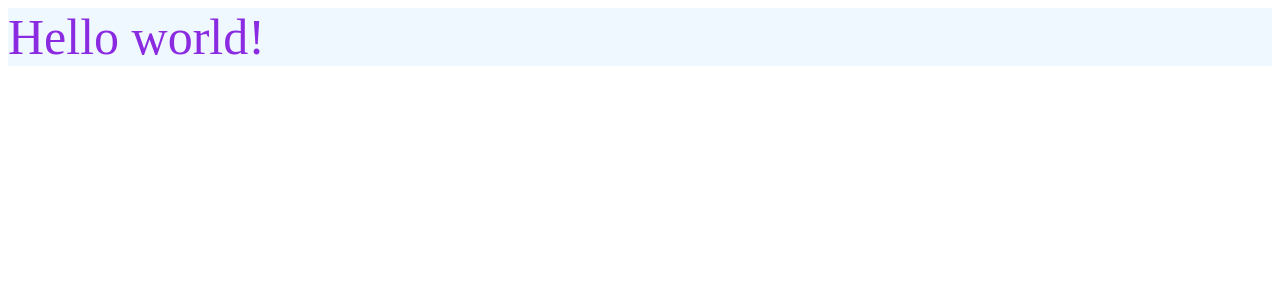
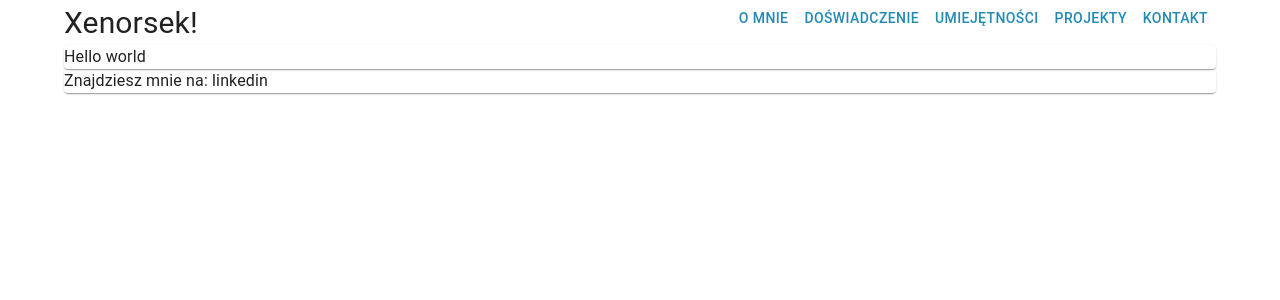
Before and after one commit to Xenorsek/xenorsek.github.io, a React (Create React App) app in the folder portfolio/: page / in a window 1280 px wide. Shown: the top 300 px of the page. Built offline with nearby package versions, Linux system fonts and the light colour scheme.

Commit message:
Dodanie do aplikacji elementów strony

```diff
--- a/portfolio/package.json
+++ b/portfolio/package.json
@@ -12,6 +12,7 @@
     "@testing-library/jest-dom": "^5.17.0",
     "@testing-library/react": "^13.4.0",
     "@testing-library/user-event": "^13.5.0",
+    "markdown-to-jsx": "^7.3.2",
     "node-sass": "^7.0.3",
     "react": "^18.2.0",
     "react-dom": "^18.2.0",
--- a/portfolio/src/App.js
+++ b/portfolio/src/App.js
@@ -1,9 +1,40 @@
 import './assets/styles/main.scss'
+import Main from './components/Main/Main';
+import { createTheme, ThemeProvider } from '@mui/material/styles';
+import * as React from 'react';
+import useMediaQuery from '@mui/material/useMediaQuery';
+import CssBaseline from '@mui/material/CssBaseline';
+
 function App() {
+  const prefersDarkMode = useMediaQuery('(prefers-color-scheme: dark)');
+
+  const theme = React.useMemo(
+    () =>
+      createTheme({
+        palette: {
+          mode: prefersDarkMode ? 'dark' : 'light',
+          primary: {
+            light: '#e2f5f8',
+            main: '#258ab3',
+            dark: '#185a7e',
+            contrastText: '#fff'
+          },
+          secondary:{
+            light:"#e1f3eb",
+            main:"#4bbc90",
+            dark:"#005029",
+            contrastText:'#fff',
+          }
+        },
+      }),
+    [prefersDarkMode],
+  );
+
   return (
-    <div className="App">
-      <div class="header">Hello world!</div>
-    </div>
+    <ThemeProvider theme={theme}>
+      <CssBaseline />
+      <Main />
+    </ThemeProvider>
   );
 }
 
--- /dev/null
+++ b/portfolio/src/assets/styles/container.scss
@@ -0,0 +1,5 @@
+.container{
+    display:flex;
+    flex-direction: column;
+    gap:20px;
+}
--- /dev/null
+++ b/portfolio/src/assets/styles/header.scss
@@ -0,0 +1,9 @@
+.header{
+    display:flex;
+    flex-direction: row;
+    justify-content: space-between;
+    gap:20px;
+    .logo{
+        font-size: 30px;
+    }
+}
--- a/portfolio/src/assets/styles/main.css
+++ b/portfolio/src/assets/styles/main.css
@@ -1,4 +1,6 @@
-.App {
+.layout {
+  position:absolute;
+  margin:0;
   background-color: aliceblue; }
   .App .header {
     font-size: 50px; }
--- a/portfolio/src/assets/styles/main.scss
+++ b/portfolio/src/assets/styles/main.scss
@@ -1,7 +1,16 @@
-.App{
-    background-color:aliceblue;
-    .header{
-        font-size:50px;
-        color:blueviolet;
-    }
-}
+@import "header";
+@import "footer";
+@import "variables";
+@import "container";
+
+// .layout{
+//     display:flex;
+//     flex-direction: column;
+//     gap:40px;
+//     max-width: 1400px;
+// }
+// @media(max-width:768px){
+//     .layout{
+//         max-width:100%;
+//     }
+// }
--- /dev/null
+++ b/portfolio/src/assets/styles/variables.scss
@@ -0,0 +1,7 @@
+//https://coolors.co/74b3ce-508991-172a3a-004346-09bc8a
+$primaryLight:#e2f5f8;
+$primaryMain: #258ab3;
+$primaryDark: #185a7e;
+$secondaryLight: #e1f3eb;
+$secondaryMain: #4bbc90;
+$secondaryDark: #005029;
--- /dev/null
+++ b/portfolio/src/components/Main/Footer/Footer.js
@@ -0,0 +1,14 @@
+import { Card } from "@mui/material";
+
+function Footer(){
+    return(
+        <div class="footer">
+            <Card>
+                Znajdziesz mnie na:
+                linkedin
+            </Card>
+
+        </div>
+    )
+}
+export default Footer;
--- /dev/null
+++ b/portfolio/src/components/Main/Header/Header.js
@@ -0,0 +1,18 @@
+import Button from '@mui/material/Button';
+function Header(){
+return (
+    <div class="header">
+        <div class="logo">
+            Xenorsek!
+        </div>
+        <div class="navigation">
+            <Button variant="text">O mnie</Button>
+            <Button variant="text">Doświadczenie</Button>
+            <Button variant="text">Umiejętności</Button>
+            <Button variant="text">Projekty</Button>
+            <Button variant="text">Kontakt</Button>
+        </div>
+    </div>
+)
+}
+export default Header;
--- /dev/null
+++ b/portfolio/src/components/Main/Main.js
@@ -0,0 +1,15 @@
+import Footer from "./Footer/Footer";
+import Header from "./Header/Header";
+import Container from "./containers/Container";
+import { Container as Layout } from "@mui/material";
+function Main() {
+    return(
+        <Layout className="layout">
+            <Header />
+            <Container />
+            <Footer />
+        </Layout>
+    );
+}
+
+export default Main;
--- /dev/null
+++ b/portfolio/src/components/Main/containers/Container.js
@@ -0,0 +1,13 @@
+import { Card } from "@mui/material";
+
+function Container(){
+    return (
+        <div class="container">
+            <Card>
+                Hello world
+            </Card>
+        </div>
+    )
+}
+
+export default Container;
```
Also changed, not shown: portfolio/src/assets/styles/footer.scss (added), 1 other file (tests, documents, lock files or other folders).
